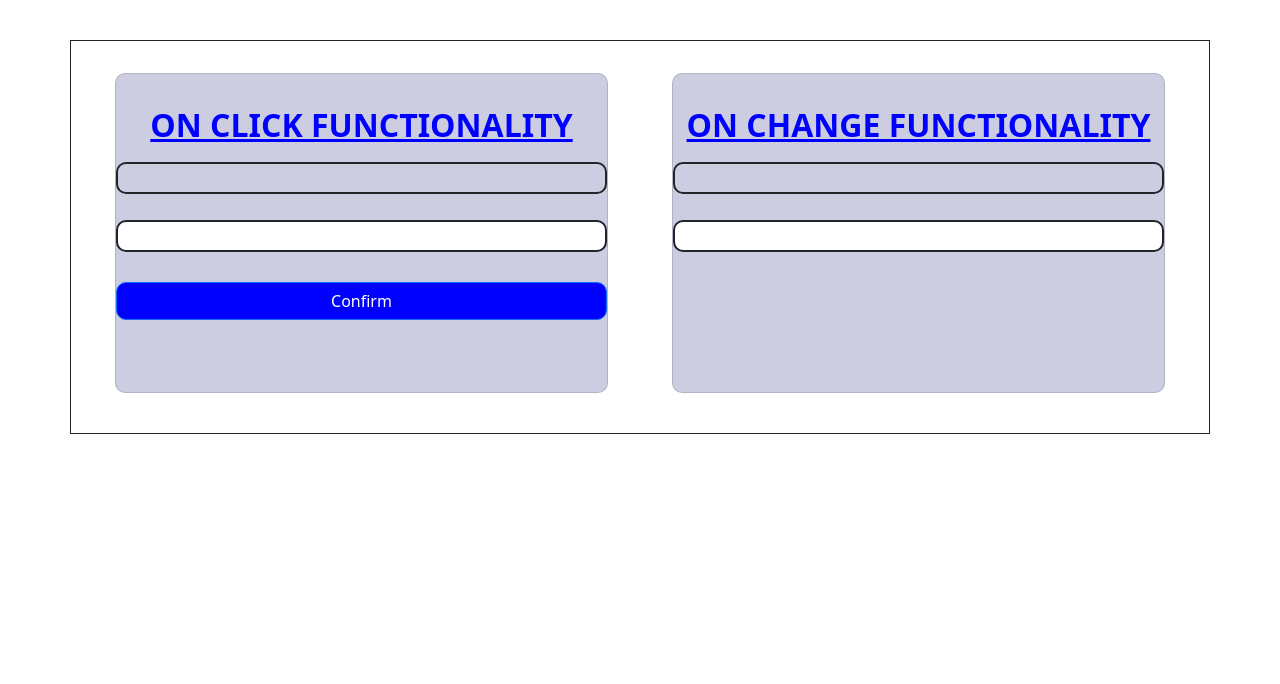
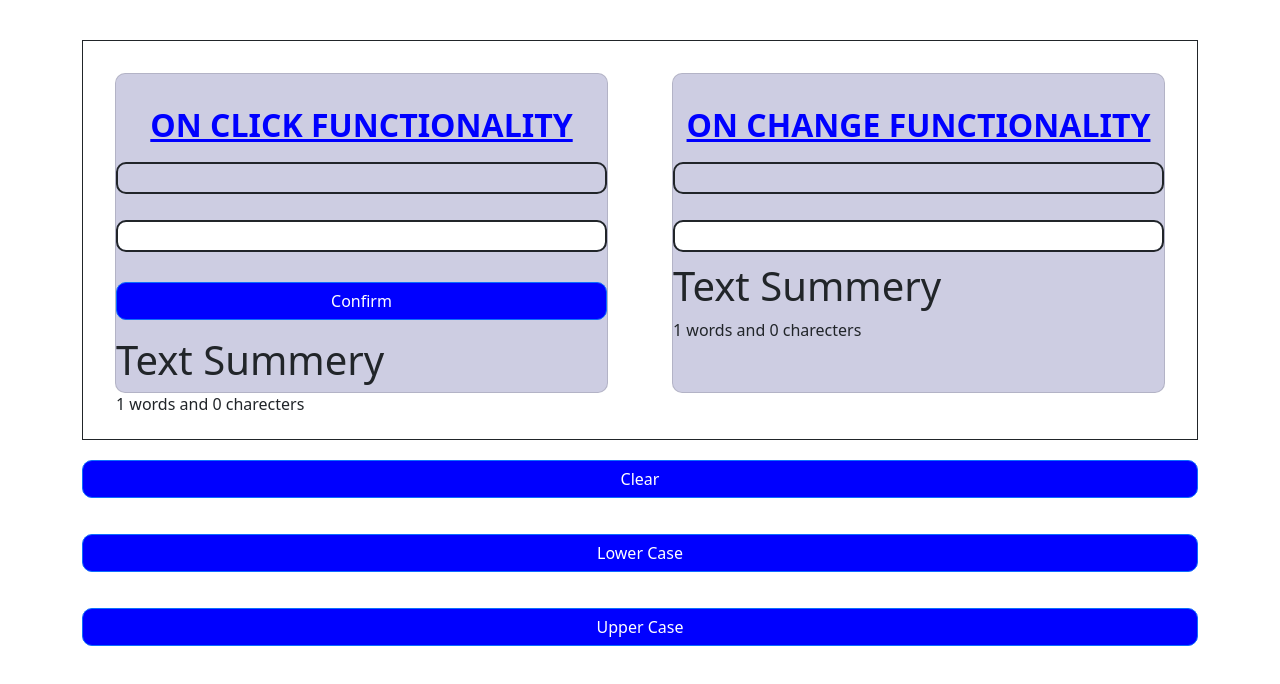
Before and after one commit to React-JS-Tutorials/reactify, a React (Create React App) app: page / in a window 1280 px wide. Shown: the top 684 px of the page. Built offline with nearby package versions, Linux system fonts and the light colour scheme.

Commit message:
Added more settings-lowercase, uppercase, clear, count words and charecters

```diff
--- a/src/App.css
+++ b/src/App.css
@@ -1,9 +1,11 @@
-.container{
+.cards{
     margin-top: 40px;
     padding-bottom: 40px;
     justify-content: center;
     border: solid 0.5px;
     display: flex;
+    min-height: 10px;
+    height: 25rem;
 }
 .card {
     height: 20rem;
--- a/src/components/Textform.js
+++ b/src/components/Textform.js
@@ -10,18 +10,36 @@ export default function Textform() {
     //On Click function
     const handleClick = ()=>{
         let inputText = document.getElementById('myBox').value;
-        // let inputText = this.state = {value: event.target.value};
         setClickText(inputText);
     }
-
     //On Click function
     const handleOnChange = (event)=>{
         setChangeText(event.target.value);
     }
 
+    //Clear On Click
+    const handleClear =()=>{
+        setChangeText('');
+        setClickText('');
+    }
+
+    //Change to Lower Case
+    const handleLow =()=>{
+        setChangeText(changeText.toLowerCase());
+        setClickText(clickText.toLowerCase());
+    }
+
+    //Change to Upper Case
+    const handleUpper =()=>{
+        setChangeText(changeText.toUpperCase());
+        setClickText(clickText.toUpperCase());
+    }
+
     //The body of the page to be returned
     return (
+
         <div className="container">
+            <div className='cards'>
             {/*Grid for changing the label text on button click*/}
             <div className="mb-6 card">
                 <div className="mb-6">
@@ -29,7 +47,9 @@ export default function Textform() {
                     <label className="form-label">{clickText}</label>
                     <input className="form-control" id="myBox" />
                 </div>
-                <button className="btn btn-primary mb-3" onClick={handleClick}>Confirm</button>
+                <button className="btn btn-primary mb-3" onClick={handleClick} >Confirm</button>
+                <h1>Text Summery</h1>
+                <p>{clickText.split(" ").length} words and {clickText.length} charecters</p>
             </div>
 
             {/*Grid for changing the label text on change*/}
@@ -37,8 +57,17 @@ export default function Textform() {
                 <div className="mb-6">
                     <h2>On Change Functionality</h2>
                     <label className="form-label">{changeText}</label>
-                    <input className="form-control" id="myBox-change" onChange={handleOnChange} />
+                    <input className="form-control" id="myBox-change" onChange={handleOnChange} value={changeText} />
+                    <h1>Text Summery</h1>
+                    <p>{changeText.split(" ").length} words and {changeText.length} charecters</p>
                 </div>
+            </div>
+            </div>
+            {/* adding global buttons */}
+            <div className='global-buttons'>
+                <button className="btn btn-primary mb-3" onClick={handleClear}>Clear</button>
+                <button className="btn btn-primary mb-3" onClick={handleLow}>Lower Case</button>
+                <button className="btn btn-primary mb-3" onClick={handleUpper}>Upper Case</button>
             </div>
         </div>
     )
```
